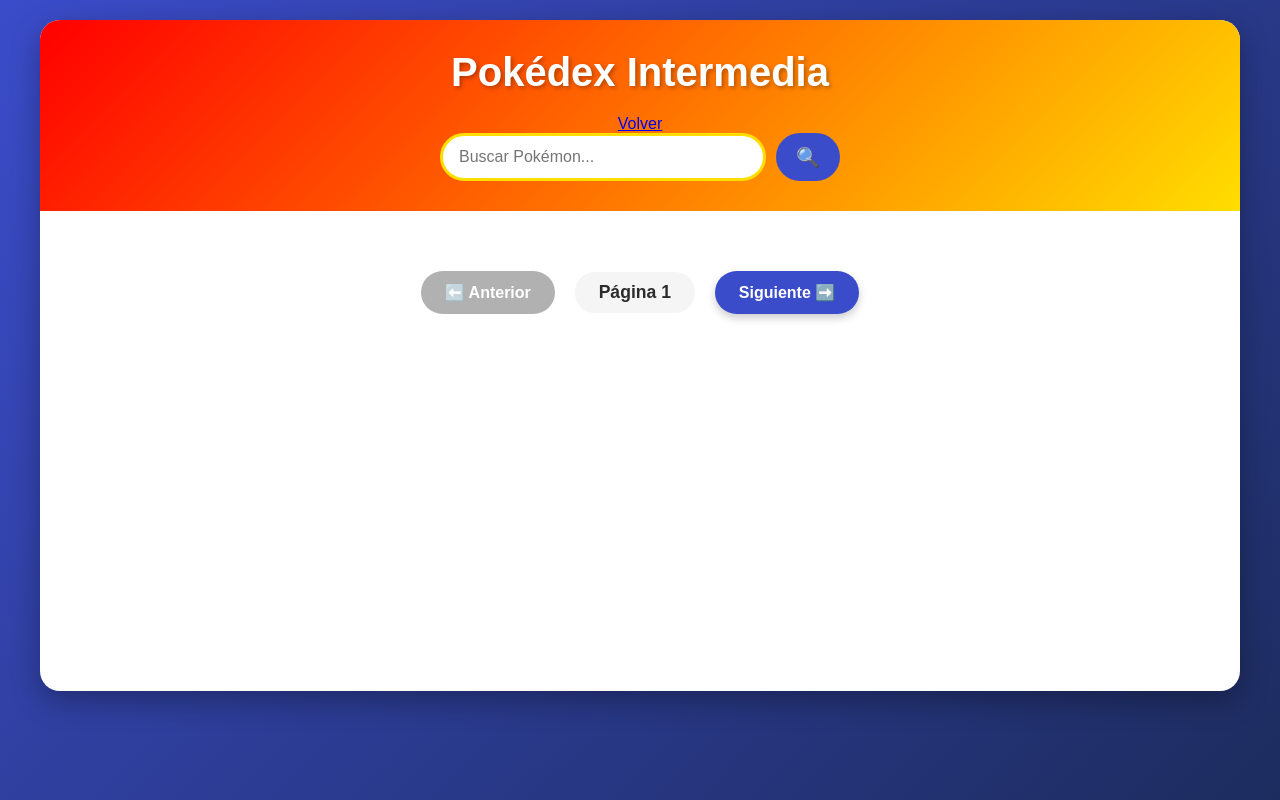
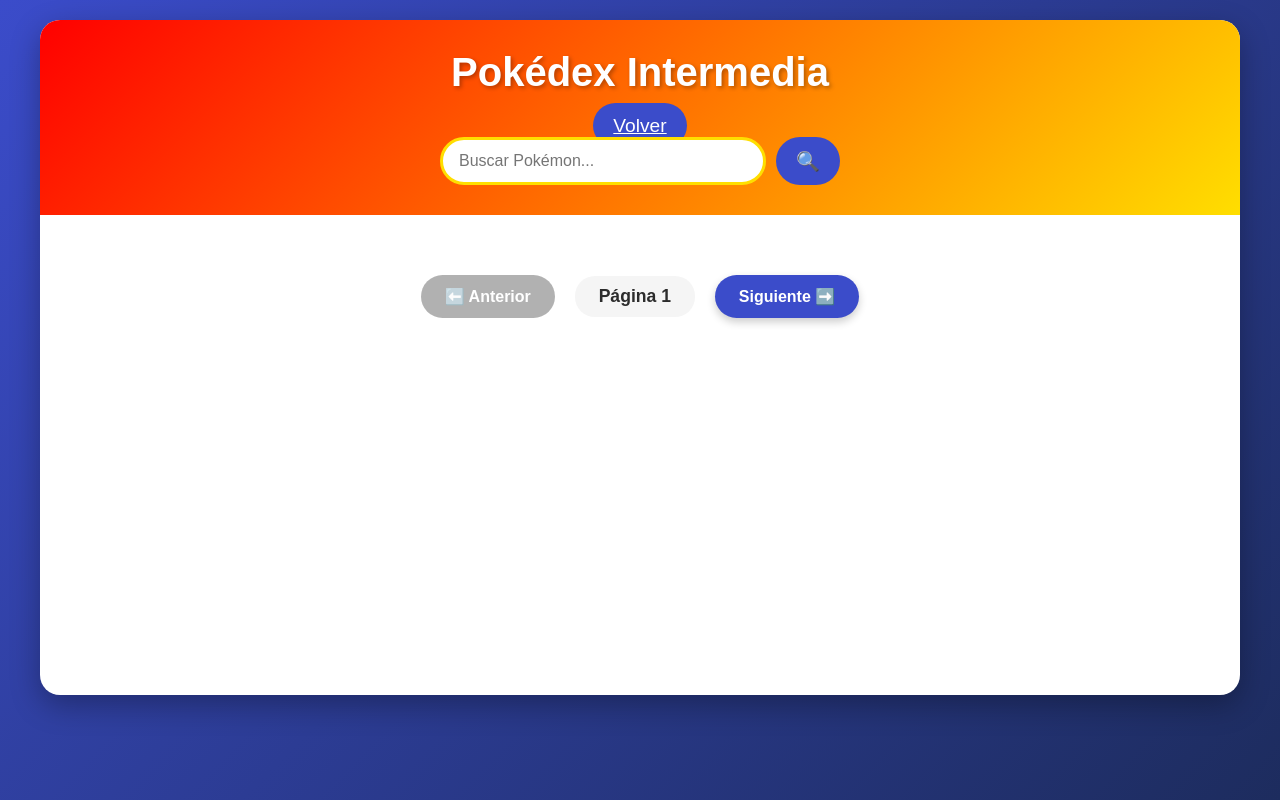
Before and after one commit to nuriaotero/Pokedex, a plain HTML site: page Pokedex2/index.html in a window 1280 px wide. Drawn offline with Linux system fonts and the light colour scheme; no server answers.

Commit message:
Update index.html

```diff
--- a/Pokedex2/index.html
+++ b/Pokedex2/index.html
@@ -10,7 +10,7 @@
     <div class="container">
         <header class="header">
             <h1 class="title">Pokédex Intermedia</h1>
-            <a href="../index.html">Volver</a>
+            <a href="../index.html" class="search-btn">Volver</a>
             <div class="search-container">
                 <input type="text" id="search-input" class="search-input" placeholder="Buscar Pokémon...">
                 <button id="search-btn" class="search-btn">🔍</button>
```
